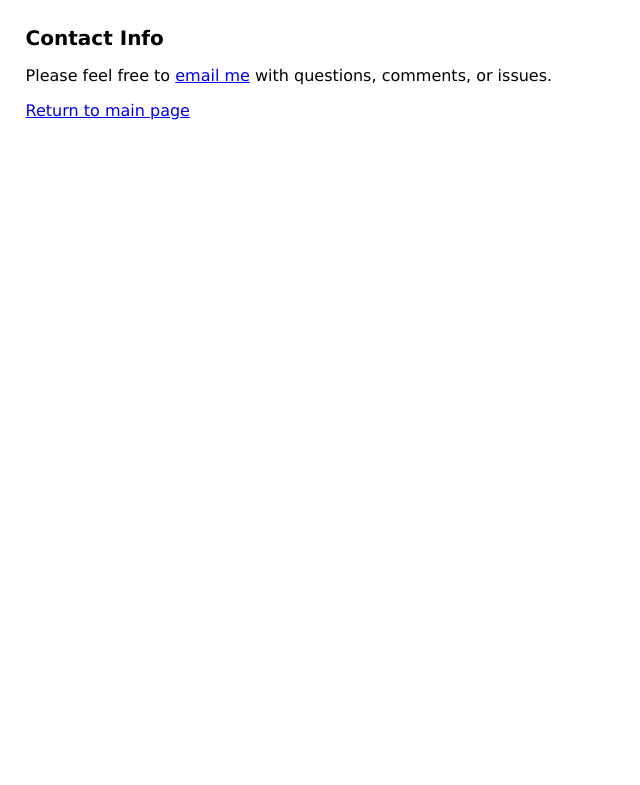
After one commit to winglavender/hockey_site, a Flask app: page /contact in a window 1280 px wide. The commit adds this page. Shown: the top 785 px of the page, without its empty margins (0-640 px from the left). Run offline with Flask 2, Linux system fonts and the light colour scheme.

Commit message:
add contact info

```diff
--- a/server.py
+++ b/server.py
@@ -138,6 +138,10 @@ def version_notes():
 def data():
     return render_template("data.html")
 
+@app.route("/contact")
+def contact():
+    return render_template("contact.html")
+
 @app.route("/test")
 def test():
     data = []
--- /dev/null
+++ b/templates/contact.html
@@ -0,0 +1,19 @@
+<!DOCTYPE html>
+<html>
+  <head>
+    <meta name="viewport" content="width=device-width, initial-scale=1">
+
+    <title>Hockey Roster Queries</title>
+    <link rel="stylesheet" type="text/css" href="../static/style.css">
+  </head>
+  <body>
+
+  <h1>
+  Contact Info
+    </h1>
+
+    <p>Please feel free to <a href="mailto:winglavender@gmail.com">email me</a> with questions, comments, or issues.</p>
+
+    <a href="{{ url_for('home') }}">Return to main page</a>
+    </body>
+</html>
--- a/templates/index.html
+++ b/templates/index.html
@@ -15,7 +15,7 @@
     </h1>
 
     <div id="content">
-    <a href="{{ url_for('version_notes') }}">Version Notes</a>   <a href="{{ url_for('data') }}">Data</a><br><br>
+    <a href="{{ url_for('version_notes') }}">Version Notes</a> | <a href="{{ url_for('data') }}">Data</a> | <a href="{{ url_for('contact') }}">Contact</a><br><br>
 
     <form method="post" action="/form_result">
     <fieldset>
```
